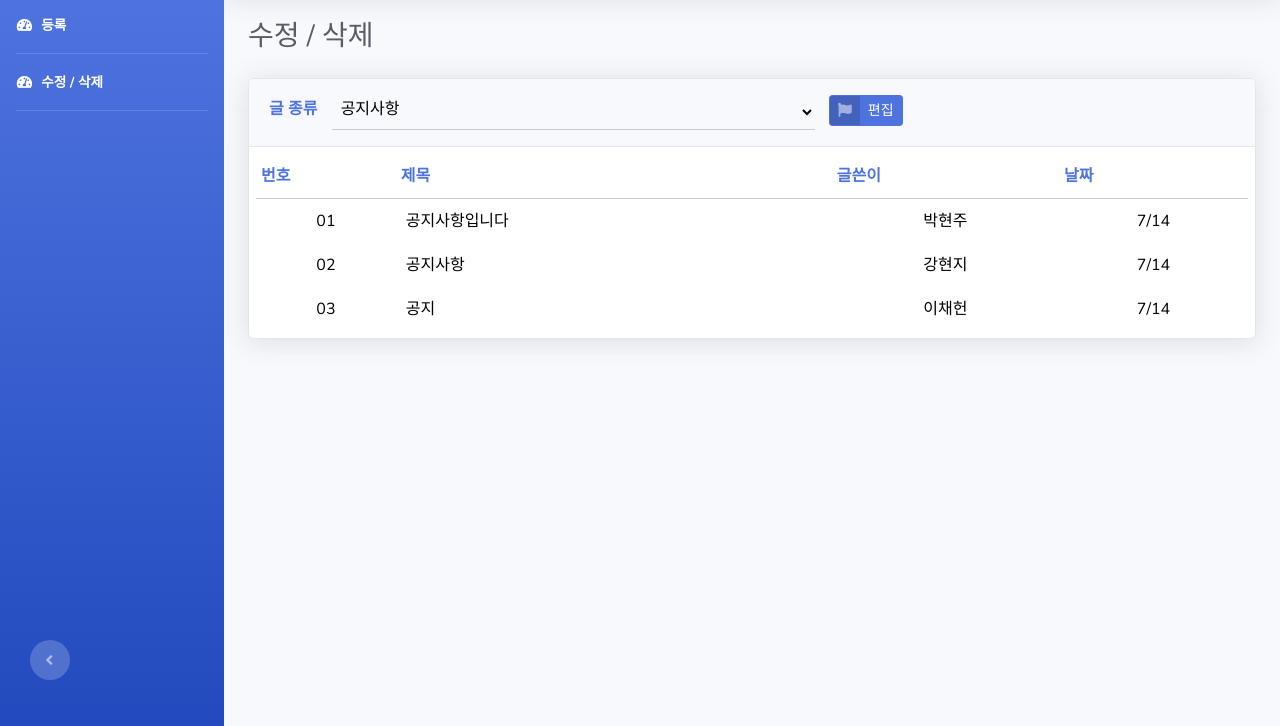
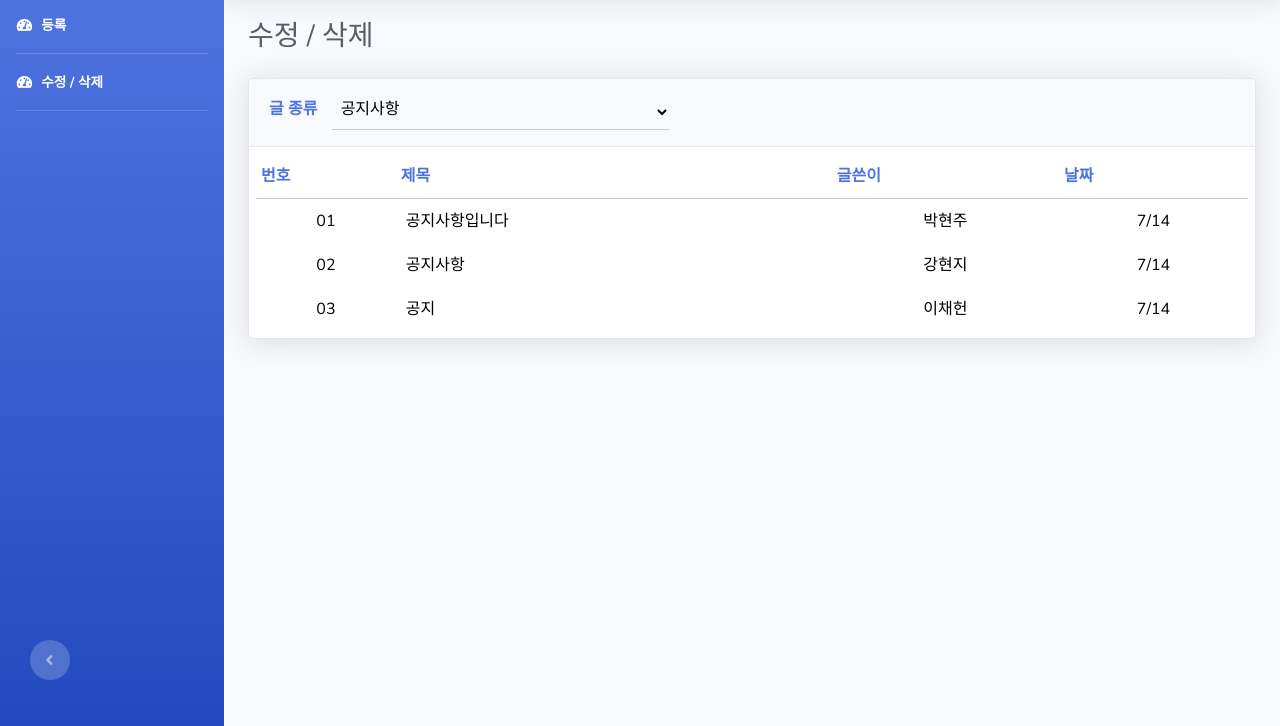
Before and after one commit to phj2309/YNF_Manage, a website with bundled scripts: page main.html in a window 1280 px wide. Shown: the part 74-800 px from the top of the page. Built offline with nearby package versions, Linux system fonts and the light colour scheme.

Commit message:
메인 화면 수정

```diff
--- a/css/main.css
+++ b/css/main.css
@@ -1,9 +1,3 @@
-#menuButton{
-    position: absolute;
-    bottom : 30px;
-    left : 30px;
-  }
-
 .type{
     display: inline;
     padding-right : 10px;
@@ -15,7 +9,7 @@ select {
 	border-radius: 0;
 	border: 0;
 
-    width: 50%;
+    width: 35%;
     height: 35px;
 
     font-family: inherit;
--- a/main.html
+++ b/main.html
@@ -174,15 +174,6 @@
                                 <option value="support">후원하기</option>
                             </select>
 
-                            <div class="editBtn">
-                            <a href="#" class="btn btn-primary btn-icon-split btn-sm">
-                                <span class="icon text-white-50">
-                                  <i class="fas fa-flag"></i>
-                                </span>
-                                <span class="text">편집</span>
-                              </a>
-                            </div>
-
                         </div>
 
 
```
